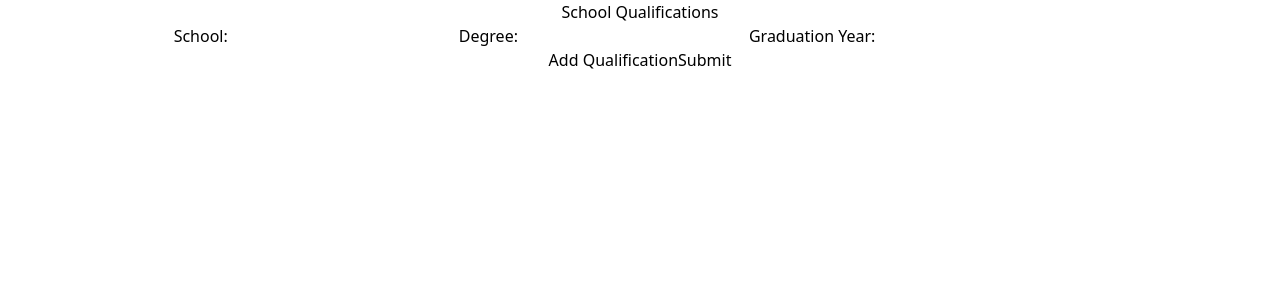
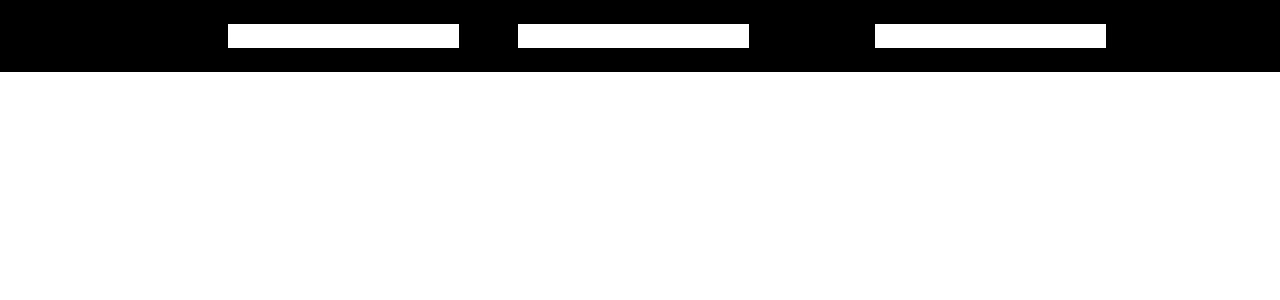
Before and after one commit to Arita-wa-Security/zaka, a React (Create React App) app: page /offertory in a window 1280 px wide. Shown: the top 300 px of the page. Built offline with nearby package versions, Linux system fonts and the light colour scheme.

Commit message:
feat:Curated the offertory page

```diff
--- a/src/components/offertory/offertory.jsx
+++ b/src/components/offertory/offertory.jsx
@@ -1,44 +1,45 @@
 import React, { useState } from 'react';
+import "../offertory/offertory.css"
 
-const QualificationsForm = () => {
-  // State to hold all qualifications
-  const [qualifications, setQualifications] = useState([
+const OffertoryForm = () => {
+  // State to hold all offerings
+  const [offerings, setOfferings] = useState([
     { school: '', degree: '', graduationYear: '' },
   ]);
 
   // Handle input changes
   const handleInputChange = (index, e) => {
     const { name, value } = e.target;
-    const updatedQualifications = [...qualifications];
-    updatedQualifications[index][name] = value;
-    setQualifications(updatedQualifications);
+    const updatedofferings = [...offerings];
+    updatedofferings[index][name] = value;
+    setOfferings(updatedofferings);
   };
 
   // Add a new qualification
   const handleAddQualification = () => {
-    setQualifications([
-      ...qualifications,
+    setOfferings([
+      ...offerings,
       { school: '', degree: '', graduationYear: '' },
     ]);
   };
 
   // Remove a qualification at a specific index
   const handleRemoveQualification = (index) => {
-    const updatedQualifications = qualifications.filter((_, i) => i !== index);
-    setQualifications(updatedQualifications);
+    const updatedofferings = offerings.filter((_, i) => i !== index);
+    setOfferings(updatedofferings);
   };
 
   // Handle form submit
   const handleSubmit = (e) => {
     e.preventDefault();
     // Here you would usually send the data to the server or handle it as needed
-    console.log('Submitted Qualifications:', qualifications);
+    console.log('Submitted offerings:', offerings);
   };
 
   return (
-    <form onSubmit={handleSubmit}>
-      <h2>School Qualifications</h2>
-      {qualifications.map((qualification, index) => (
+    <form onSubmit={handleSubmit} className="block bg-black">
+      <h2>School offerings</h2>
+      {offerings.map((qualification, index) => (
         <div key={index} className="qualification-entry">
           <label>
             School:
@@ -72,7 +73,7 @@ const QualificationsForm = () => {
           </label>
 
           {/* Remove qualification button */}
-          {qualifications.length > 1 && (
+          {offerings.length > 1 && (
             <button type="button" onClick={() => handleRemoveQualification(index)}>
               Remove
             </button>
@@ -82,7 +83,7 @@ const QualificationsForm = () => {
 
       {/* Add new qualification button */}
       <button type="button" onClick={handleAddQualification}>
-        Add Qualification
+        Add another offering
       </button>
 
       {/* Submit button */}
@@ -91,4 +92,4 @@ const QualificationsForm = () => {
   );
 };
 
-export default QualificationsForm;
+export default OffertoryForm;
```
Also changed, not shown: src/components/offertory/offertory.css (added).
